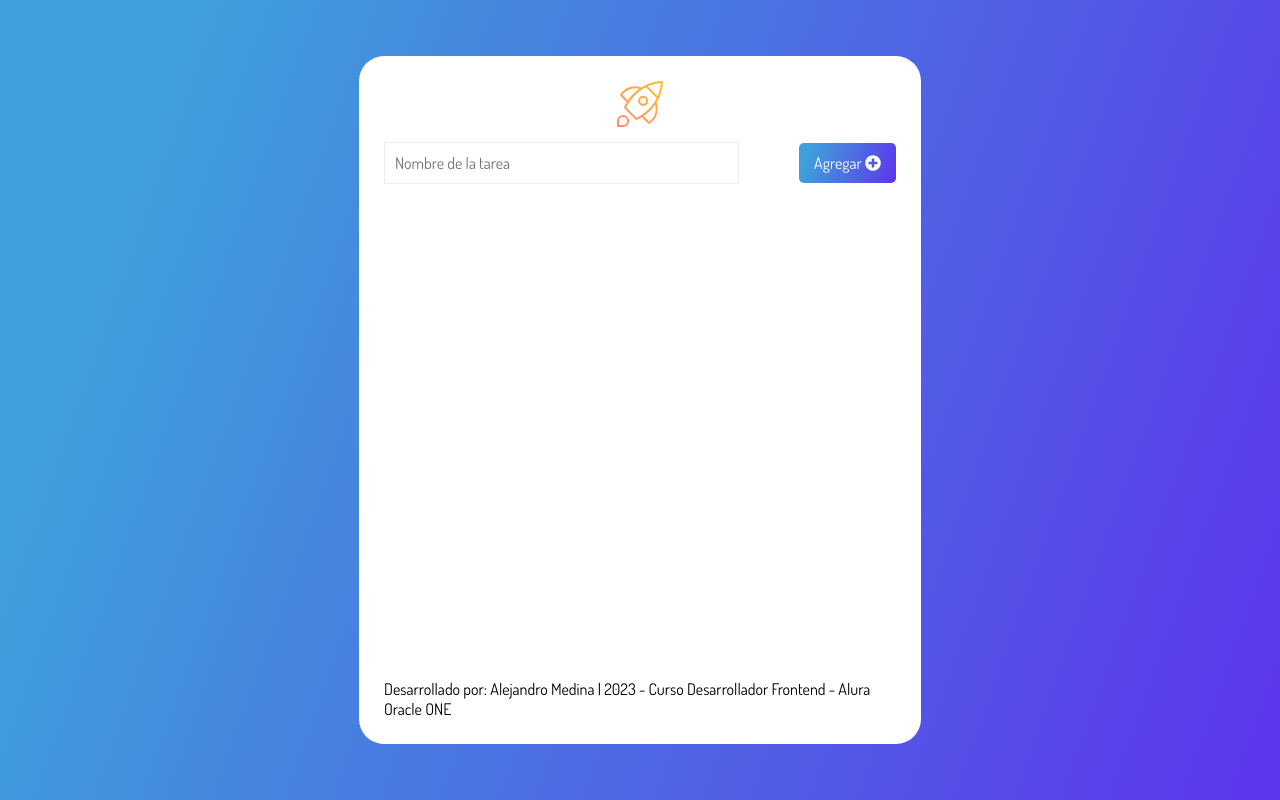
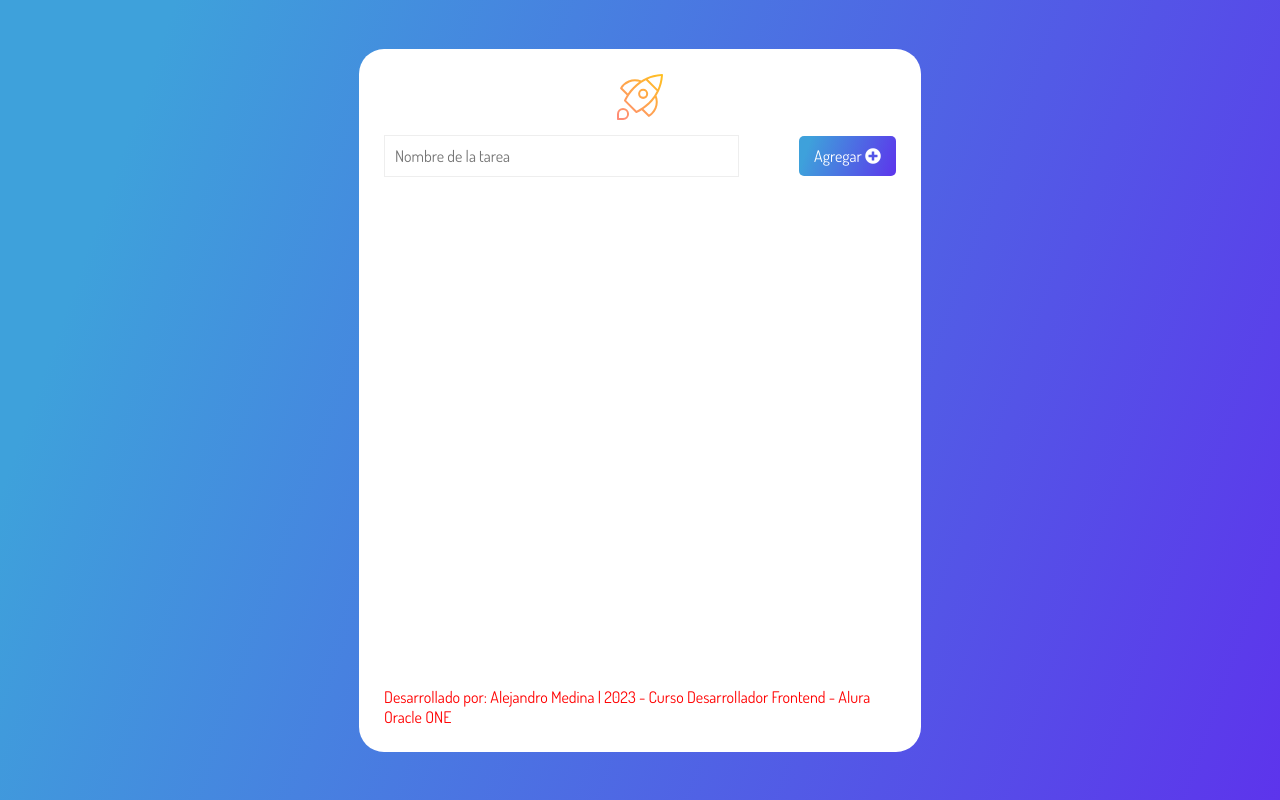
Before and after one commit to AlejandroMedina-Ar/JS_Manipulaci-n_del_DOM, a plain HTML site: page index.html in a window 1280 px wide. Drawn offline with Linux system fonts and the light colour scheme.

Commit message:
Update styles.css

```diff
--- a/styles.css
+++ b/styles.css
@@ -125,3 +125,13 @@ form {
 .noTasks {
   font-size: 48px;
 }
+
+.piePag {
+  font-family: 'Dosis', sans-serif;
+  display: flex;
+  justify-content: center;
+  align-content: center;
+  margin-top: 15px;
+  font-size: 16px;
+  color: #f00;
+}
```
